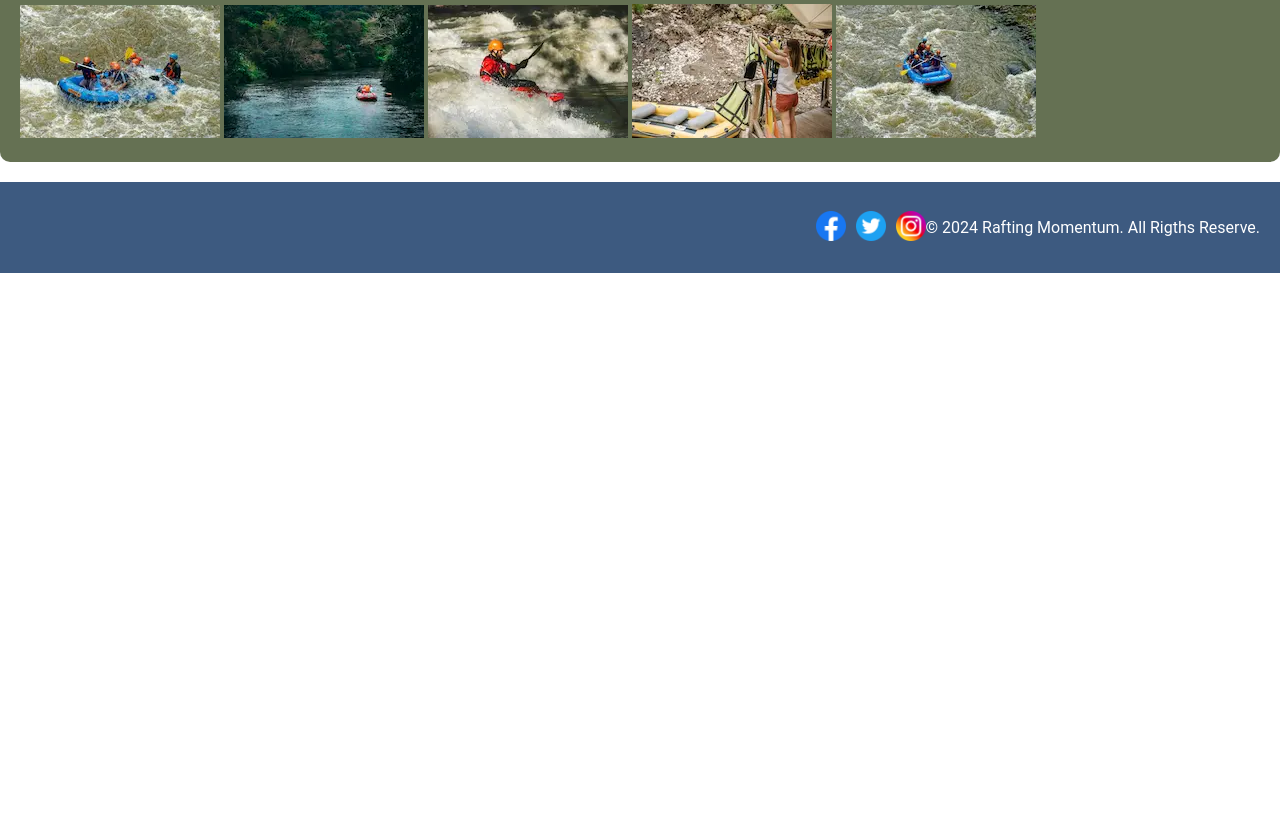
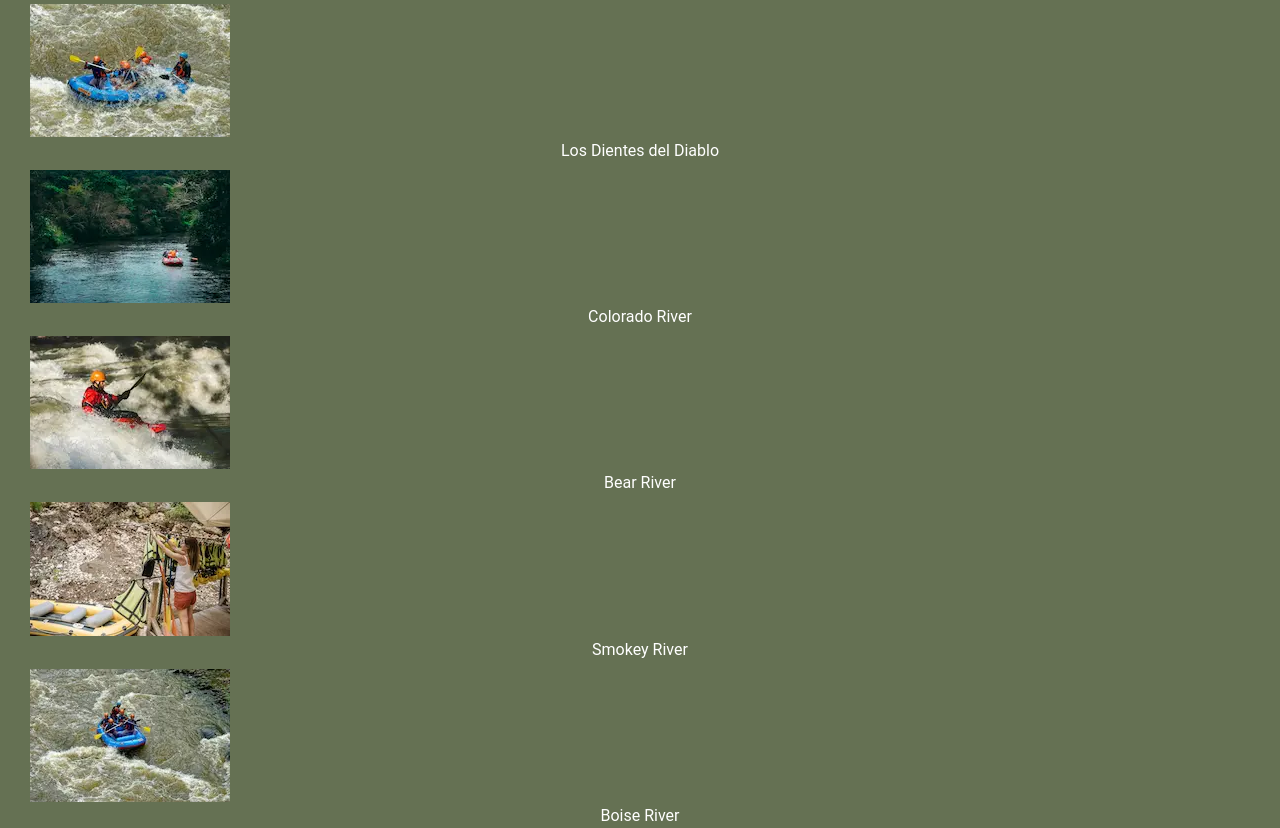
Before and after one commit to ariadna-png/wdd130, a plain HTML site: page wwr/about.html in a window 1280 px wide. Shown: the part 1453-2281 px from the top of the page. Before the commit the page ends 1726 px from the top, so only its background shows below. Drawn offline with Linux system fonts and the light colour scheme.

Commit message:
rafting w4

```diff
--- a/wwr/about.html
+++ b/wwr/about.html
@@ -3,7 +3,7 @@
 <head>
     <meta charset="utf-8">
     <meta name="viewport" content="width=device-width, initial-scale=1">
-    <title>White Water Rafting</title>
+    <title>White Water Rafting - About Us</title>
     <meta name="description" content="Rafting, White Waters, Adventure, Extreme, Trip, Tourism.">
     <meta name="author" content="Ariadna Sanchez">
     <link rel="stylesheet" href="styles/rafting.css">
@@ -38,11 +38,27 @@
         </section>
         <section>
           <h2>Adventure Awaits You!</h2>
-          <img src="images/rafting1.webp" alt="Group of friends rafting" width="200">
-          <img src="images/rafting2.webp" alt="rafting landscape" width="200">
-          <img src="images/rafting3.webp" alt="athlete rafting" width="200">
-          <img src="images/rafting4.webp" alt="rafting equipment" width="200">
-          <img src="images/rafting5.webp" alt="recreational rafting" width="200">
+
+          <figure>
+            <img src="images/rafting1.webp" alt="Group of friends rafting">
+            <figcaption>Los Dientes del Diablo</figcaption>
+        </figure>
+        <figure>
+            <img src="images/rafting2.webp" alt="rafting landscape">
+            <figcaption>Colorado River</figcaption>
+        </figure>
+        <figure>
+            <img src="images/rafting3.webp" alt="athlete rafting">
+            <figcaption>Bear River</figcaption>
+        </figure>
+        <figure>
+            <img src="images/rafting4.webp" alt="rafting equipment">
+            <figcaption>Smokey River</figcaption>
+        </figure>
+        <figure>
+            <img src="images/rafting5.webp" alt="recreational rafting">
+            <figcaption>Boise River</figcaption>
+        </figure>
         </section>
       </main>
       <footer>
```
